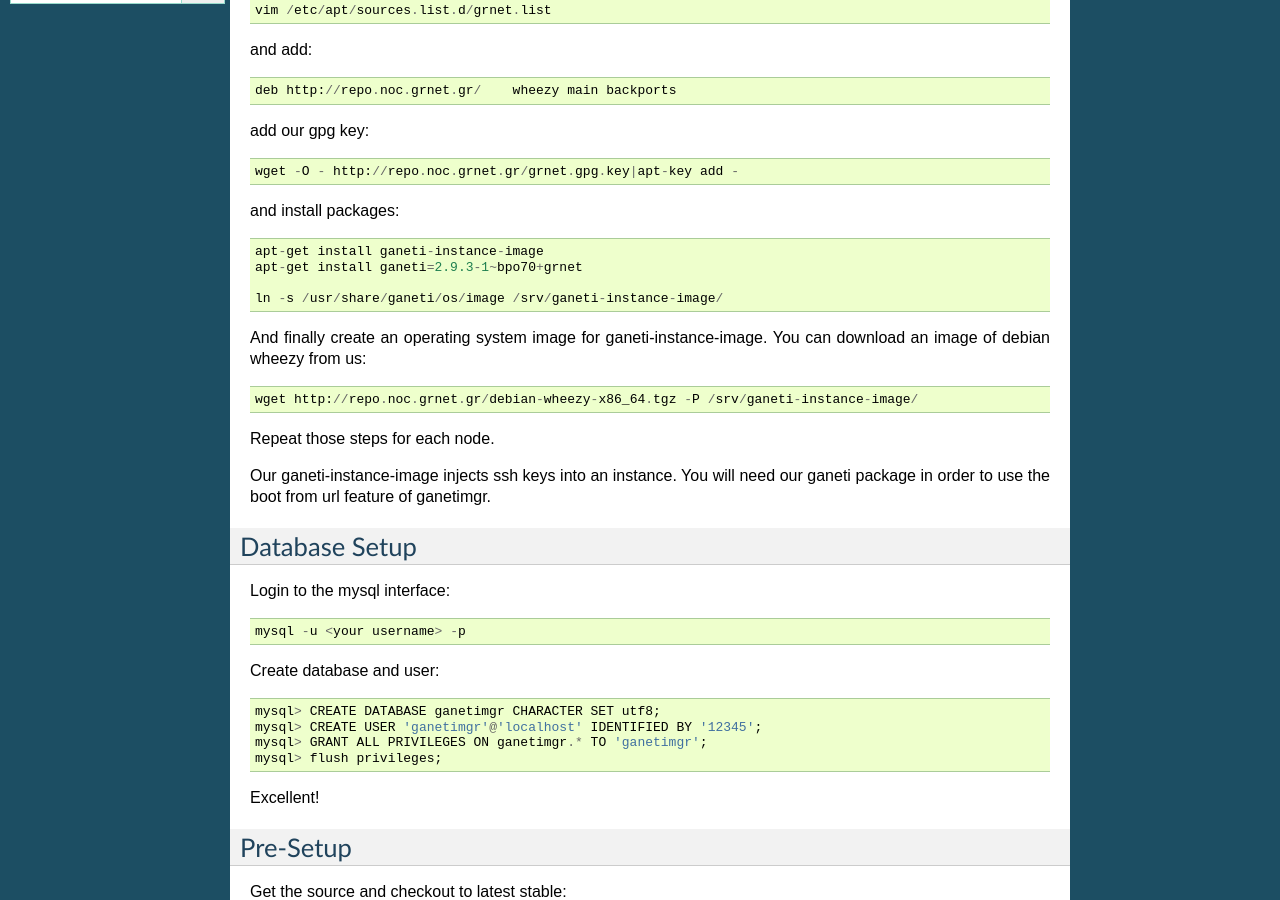
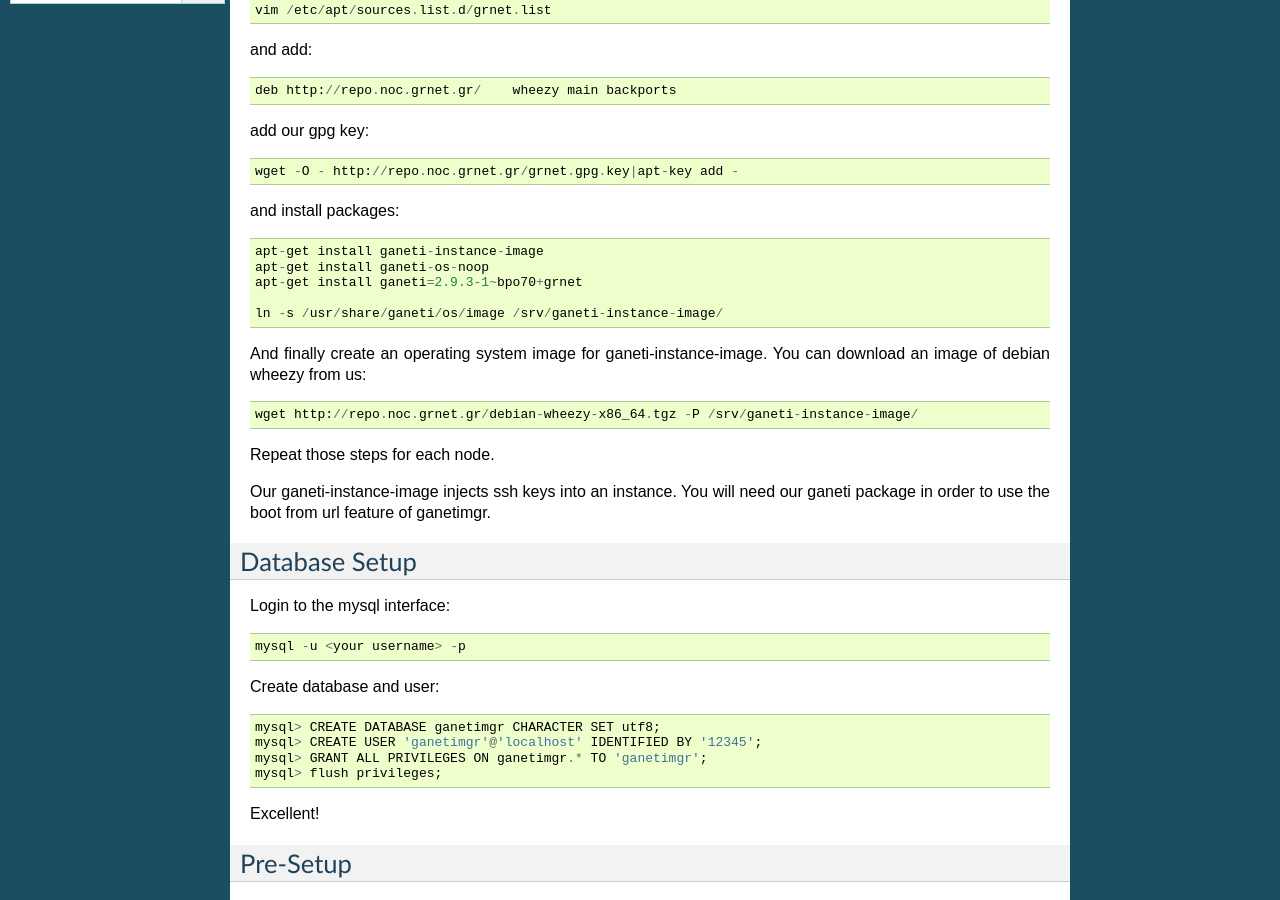
Before and after one commit to grnet/ganetimgr, a Sphinx documentation site: the page built from docs/source/install.rst, in a window 1280 px wide and 900 px high, scrolled down 481 px. Built offline with Sphinx 7.4.7, drawn with Linux system fonts in a browser that asks for light colours.

Commit message:
Added a reference for ganeti-os-noop package.

```diff
--- a/docs/source/install.rst
+++ b/docs/source/install.rst
@@ -39,6 +39,7 @@
 and install packages::
 
     apt-get install ganeti-instance-image
+    apt-get install ganeti-os-noop
     apt-get install ganeti=2.9.3-1~bpo70+grnet
 
     ln -s /usr/share/ganeti/os/image /srv/ganeti-instance-image/
```
